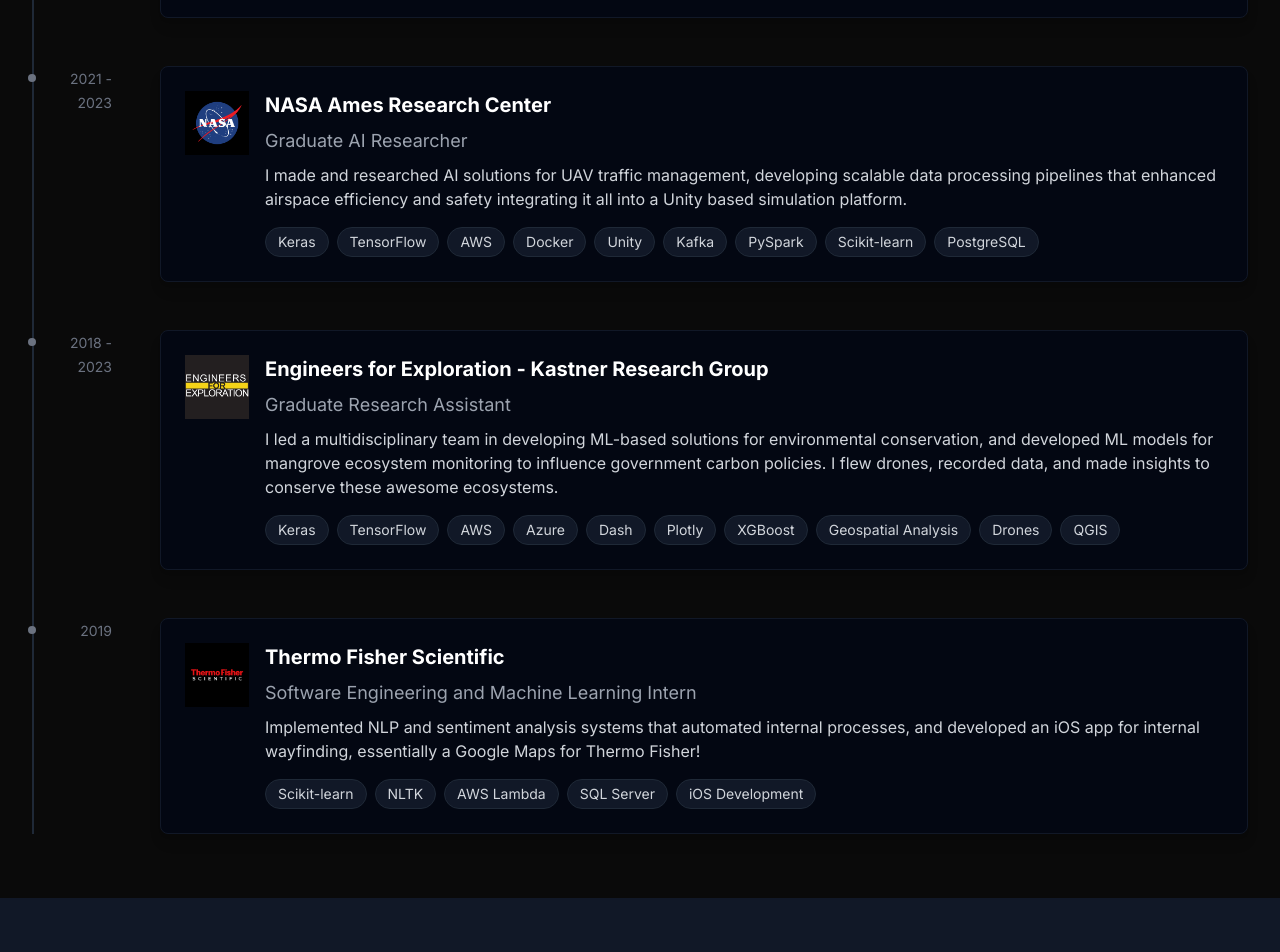
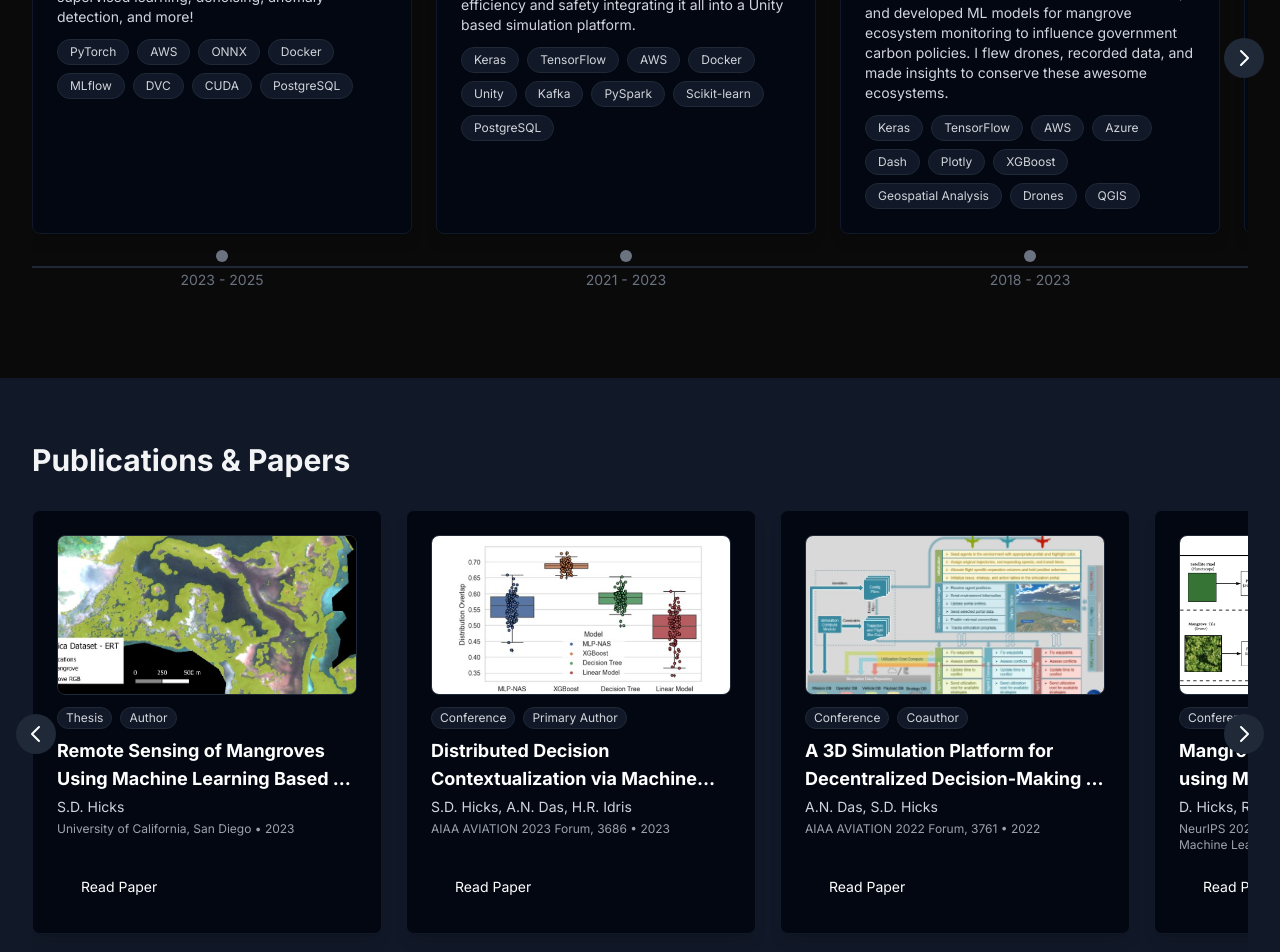
Before and after one commit to dillhicks/dillhicks.github.io, a Next.js app: page / in a window 1280 px wide. Shown: the part 1480-2432 px from the top of the page. Built offline with nearby package versions, Linux system fonts and the light colour scheme.

Commit message:
Improve experience and publications section Add email button Update colors for about me section

```diff
--- a/src/app/globals.css
+++ b/src/app/globals.css
@@ -70,4 +70,13 @@ body {
   .tech-tag {
     @apply px-3 py-1 text-sm rounded-full bg-gray-900 text-gray-300 border border-gray-800;
   }
+
+  .scrollbar-hide {
+    -ms-overflow-style: none;  /* IE and Edge */
+    scrollbar-width: none;  /* Firefox */
+  }
+
+  .scrollbar-hide::-webkit-scrollbar {
+    display: none;  /* Chrome, Safari and Opera */
+  }
 }
--- a/src/app/page.tsx
+++ b/src/app/page.tsx
@@ -5,6 +5,8 @@ import ExperienceItem from '@/components/ExperienceItem'
 import PublicationCard from '@/components/PublicationCard'
 import ContactLinks from '@/components/ContactForm'
 import AnimatedSection from '@/components/AnimatedSection'
+import PublicationsSection from '@/components/PublicationsSection'
+import ExperienceSection from '@/components/ExperienceSection'
 
 export default function Home() {
   const projects = [
@@ -124,30 +126,12 @@ export default function Home() {
 
       {/* Experience Section */}
       <AnimatedSection>
-        <section id="experience" className="py-16 px-4 sm:px-6 lg:px-8">
-          <div className="max-w-7xl mx-auto">
-            <h2 className="text-3xl font-bold text-gray-100 mb-12">Experience</h2>
-            <div className="relative">
-              {experiences.map((experience, index) => (
-                <ExperienceItem key={index} {...experience} />
-              ))}
-            </div>
-          </div>
-        </section>
+        <ExperienceSection experiences={experiences} />
       </AnimatedSection>
 
       {/* Publications Section */}
       <AnimatedSection>
-        <section id="publications" className="py-16 px-4 sm:px-6 lg:px-8 section-bg">
-          <div className="max-w-7xl mx-auto">
-            <h2 className="text-3xl font-bold text-gray-100 mb-8">Publications & Papers</h2>
-            <div className="grid grid-cols-1 md:grid-cols-2 gap-8">
-              {publications.map((publication, index) => (
-                <PublicationCard key={index} {...publication} />
-              ))}
-            </div>
-          </div>
-        </section>
+        <PublicationsSection publications={publications} />
       </AnimatedSection>
 
       {/* About Section */}
@@ -160,11 +144,11 @@ export default function Home() {
             <div className="grid grid-cols-1 md:grid-cols-3 gap-8 mb-12">
               {/* Left Column - Education */}
               <div className="bg-gray-800 p-6 rounded-lg transition-all duration-300 transform hover:scale-105 hover:shadow-lg hover:shadow-gray-900/50">
-                <h3 className="text-xl font-semibold text-blue-400 mb-6 transition-colors duration-300 hover:text-blue-300">Education</h3>
+                <h3 className="text-xl font-semibold text-gray-50 mb-6 transition-colors duration-300 hover:text-gray-100">Education</h3>
                 <div className="space-y-8">
                   <div>
-                    <p className="text-white font-medium">University of California, San Diego</p>
-                    <p className="text-emerald-300">M.S. in Machine Learning and Data Science</p>
+                    <p className="text-gray-50 font-medium">University of California, San Diego</p>
+                    <p className="text-gray-200">M.S. in Machine Learning and Data Science</p>
                     <p className="text-gray-400 text-sm mb-3">2021 - 2023</p>
                     <div className="pl-4 border-l-2 border-gray-700 space-y-2">
                       <p className="text-gray-300 text-sm">
@@ -173,8 +157,8 @@ export default function Home() {
                     </div>
                   </div>
                   <div>
-                    <p className="text-white font-medium">University of California, San Diego</p>
-                    <p className="text-emerald-300">B.S. in Electrical Engineering</p>
+                    <p className="text-gray-50 font-medium">University of California, San Diego</p>
+                    <p className="text-gray-200">B.S. in Electrical Engineering</p>
                     <p className="text-gray-400 text-sm mb-3">2017 - 2021</p>
                     <div className="pl-4 border-l-2 border-gray-700 space-y-2">
                       <p className="text-gray-300 text-sm">
@@ -205,56 +189,56 @@ export default function Home() {
               {/* Right Column - Expertise and Interests */}
               <div className="space-y-8">
                 <div className="bg-gray-800 p-6 rounded-lg transition-all duration-300 transform hover:scale-105 hover:shadow-lg hover:shadow-gray-900/50">
-                  <h3 className="text-xl font-semibold text-blue-400 mb-4 transition-colors duration-300 hover:text-blue-300">Expertise</h3>
+                  <h3 className="text-xl font-semibold text-gray-50 mb-4 transition-colors duration-300 hover:text-gray-100">Expertise</h3>
                   <ul className="space-y-3 text-gray-200">
                     <li className="flex items-center transition-all duration-300 transform hover:translate-x-2">
-                      <span className="text-emerald-400 mr-2">•</span>
+                      <span className="text-gray-400 mr-2">•</span>
                       Deep Learning
                     </li>
                     <li className="flex items-center transition-all duration-300 transform hover:translate-x-2">
-                      <span className="text-emerald-400 mr-2">•</span>
+                      <span className="text-gray-400 mr-2">•</span>
                       Computer Vision
                     </li>
                     <li className="flex items-center transition-all duration-300 transform hover:translate-x-2">
-                      <span className="text-emerald-400 mr-2">•</span>
+                      <span className="text-gray-400 mr-2">•</span>
                       NLP
                     </li>
                     <li className="flex items-center transition-all duration-300 transform hover:translate-x-2">
-                      <span className="text-emerald-400 mr-2">•</span>
+                      <span className="text-gray-400 mr-2">•</span>
                       Cloud Computing
                     </li>
                     <li className="flex items-center transition-all duration-300 transform hover:translate-x-2">
-                      <span className="text-emerald-400 mr-2">•</span>
+                      <span className="text-gray-400 mr-2">•</span>
                       Geospatial Analysis
                     </li>
                   </ul>
                 </div>
 
                 <div className="bg-gray-800 p-6 rounded-lg transition-all duration-300 transform hover:scale-105 hover:shadow-lg hover:shadow-gray-900/50">
-                  <h3 className="text-xl font-semibold text-blue-400 mb-4 transition-colors duration-300 hover:text-blue-300">Personal Interests</h3>
+                  <h3 className="text-xl font-semibold text-gray-50 mb-4 transition-colors duration-300 hover:text-gray-100">Personal Interests</h3>
                   <ul className="space-y-3 text-gray-200">
                     <li className="flex items-center transition-all duration-300 transform hover:translate-x-2">
-                      <span className="text-emerald-400 mr-2">•</span>
+                      <span className="text-gray-400 mr-2">•</span>
                       Rock Climbing
                     </li>
                     <li className="flex items-center transition-all duration-300 transform hover:translate-x-2">
-                      <span className="text-emerald-400 mr-2">•</span>
+                      <span className="text-gray-400 mr-2">•</span>
                       Hiking
                     </li>
                     <li className="flex items-center transition-all duration-300 transform hover:translate-x-2">
-                      <span className="text-emerald-400 mr-2">•</span>
+                      <span className="text-gray-400 mr-2">•</span>
                       Backpacking
                     </li>
                     <li className="flex items-center transition-all duration-300 transform hover:translate-x-2">
-                      <span className="text-emerald-400 mr-2">•</span>
+                      <span className="text-gray-400 mr-2">•</span>
                       Snowboarding
                     </li>
                     <li className="flex items-center transition-all duration-300 transform hover:translate-x-2">
-                      <span className="text-emerald-400 mr-2">•</span>
+                      <span className="text-gray-400 mr-2">•</span>
                       Gaming
                     </li>
                     <li className="flex items-center transition-all duration-300 transform hover:translate-x-2">
-                      <span className="text-emerald-400 mr-2">•</span>
+                      <span className="text-gray-400 mr-2">•</span>
                       Photography
                     </li>
                   </ul>
@@ -267,7 +251,6 @@ export default function Home() {
               <p className="text-gray-200 text-lg leading-relaxed">
                 I am a passionate Machine Learning Engineer with expertise in the AI space. I love engineering cool systems that solve real-world problems and improve people's lives!
               </p>
-
             </div>
           </div>
         </section>
--- /dev/null
+++ b/src/components/ExperienceSection.tsx
@@ -0,0 +1,130 @@
+'use client'
+
+import Image from 'next/image'
+import { useEffect, useState } from 'react'
+
+interface Experience {
+  company: string
+  position: string
+  period: string
+  summary: string
+  technologies: string[]
+  logoUrl: string
+}
+
+interface ExperienceSectionProps {
+  experiences: Experience[]
+}
+
+export default function ExperienceSection({ experiences }: ExperienceSectionProps) {
+  const [showLeftButton, setShowLeftButton] = useState(false)
+  const [showRightButton, setShowRightButton] = useState(true)
+
+  useEffect(() => {
+    const container = document.querySelector('#experience .scrollbar-hide')
+    if (!container) return
+
+    const updateButtonVisibility = () => {
+      setShowLeftButton(container.scrollLeft > 0)
+      setShowRightButton(
+        container.scrollLeft < container.scrollWidth - container.clientWidth - 10
+      )
+    }
+
+    container.addEventListener('scroll', updateButtonVisibility)
+    updateButtonVisibility() // Initial check
+
+    return () => {
+      container.removeEventListener('scroll', updateButtonVisibility)
+    }
+  }, [])
+
+  return (
+    <section id="experience" className="py-16 px-4 sm:px-6 lg:px-8">
+      <div className="max-w-7xl mx-auto">
+        <h2 className="text-3xl font-bold text-gray-100 mb-12">Experience</h2>
+        <div className="relative">
+          <div className="flex overflow-x-auto gap-6 pb-6 scrollbar-hide">
+            {experiences.map((experience, index) => (
+              <div key={index} className="flex-none w-[380px] flex flex-col">
+                <div className="card flex-1">
+                  <div className="flex gap-4">
+                    <div className="w-16 h-16 relative flex-shrink-0">
+                      <Image
+                        src={experience.logoUrl}
+                        alt={`${experience.company} logo`}
+                        fill
+                        className="object-contain"
+                      />
+                    </div>
+                    <div className="flex-1 min-w-0">
+                      <h3 className="text-xl font-bold text-white mb-1">{experience.company}</h3>
+                      <p className="text-lg text-gray-400 mb-1">{experience.position}</p>
+                    </div>
+                  </div>
+                  <div className="mt-4">
+                    <p className="text-gray-300 mb-3 text-sm">{experience.summary}</p>
+                    <div className="flex flex-wrap gap-2">
+                      {experience.technologies.map((tech, index) => (
+                        <span
+                          key={index}
+                          className="tech-tag text-xs"
+                        >
+                          {tech}
+                        </span>
+                      ))}
+                    </div>
+                  </div>
+                </div>
+                {/* Timeline dot and date */}
+                <div className="flex flex-col items-center mt-4 relative">
+                  <div className="w-3 h-3 rounded-full bg-gray-500 mb-2 z-10" />
+                  <span className="text-sm text-gray-500 whitespace-nowrap">{experience.period}</span>
+                </div>
+              </div>
+            ))}
+          </div>
+
+          {/* Horizontal timeline line */}
+          <div className="absolute left-0 right-0 top-[calc(100%-3rem)] h-0.5 bg-gray-800" />
+
+          {/* Navigation buttons */}
+          {showLeftButton && (
+            <div className="absolute left-0 top-1/2 -translate-y-1/2 -translate-x-4">
+              <button
+                onClick={() => {
+                  const container = document.querySelector('#experience .scrollbar-hide');
+                  if (container) {
+                    container.scrollBy({ left: -450, behavior: 'smooth' });
+                  }
+                }}
+                className="p-2 rounded-full bg-gray-800 text-white hover:bg-gray-700 transition-colors duration-300"
+              >
+                <svg xmlns="http://www.w3.org/2000/svg" className="h-6 w-6" fill="none" viewBox="0 0 24 24" stroke="currentColor">
+                  <path strokeLinecap="round" strokeLinejoin="round" strokeWidth={2} d="M15 19l-7-7 7-7" />
+                </svg>
+              </button>
+            </div>
+          )}
+          {showRightButton && (
+            <div className="absolute right-0 top-1/2 -translate-y-1/2 translate-x-4">
+              <button
+                onClick={() => {
+                  const container = document.querySelector('#experience .scrollbar-hide');
+                  if (container) {
+                    container.scrollBy({ left: 450, behavior: 'smooth' });
+                  }
+                }}
+                className="p-2 rounded-full bg-gray-800 text-white hover:bg-gray-700 transition-colors duration-300"
+              >
+                <svg xmlns="http://www.w3.org/2000/svg" className="h-6 w-6" fill="none" viewBox="0 0 24 24" stroke="currentColor">
+                  <path strokeLinecap="round" strokeLinejoin="round" strokeWidth={2} d="M9 5l7 7-7 7" />
+                </svg>
+              </button>
+            </div>
+          )}
+        </div>
+      </div>
+    </section>
+  )
+}
--- a/src/components/PublicationCard.tsx
+++ b/src/components/PublicationCard.tsx
@@ -22,8 +22,8 @@ export default function PublicationCard({
   paperUrl,
 }: PublicationCardProps) {
   return (
-    <div className="card">
-      <div className="relative h-48 mb-4 rounded-lg overflow-hidden border border-gray-800">
+    <div className="card h-full flex flex-col">
+      <div className="relative h-40 mb-3 rounded-lg overflow-hidden border border-gray-800">
         <Image
           src={imageUrl}
           alt={title}
@@ -32,22 +32,22 @@ export default function PublicationCard({
         />
       </div>
       <div className="flex items-center gap-2 mb-2">
-        <span className="px-3 py-1 text-sm rounded-full bg-gray-900 text-gray-300 border border-gray-800">
-          {type === 'conference' ? 'Conference Paper' : 'Thesis'}
+        <span className="px-2 py-0.5 text-xs rounded-full bg-gray-900 text-gray-300 border border-gray-800">
+          {type === 'conference' ? 'Conference' : 'Thesis'}
         </span>
-        <span className="px-3 py-1 text-sm rounded-full bg-gray-900 text-gray-300 border border-gray-800">
+        <span className="px-2 py-0.5 text-xs rounded-full bg-gray-900 text-gray-300 border border-gray-800">
           {role}
         </span>
       </div>
-      <h3 className="text-xl font-bold text-white mb-2">{title}</h3>
-      <p className="text-gray-300 mb-2">{authors}</p>
-      <p className="text-gray-400 mb-4">{venue} • {year}</p>
+      <h3 className="text-lg font-bold text-white mb-1 line-clamp-2">{title}</h3>
+      <p className="text-sm text-gray-300 mb-1 line-clamp-1">{authors}</p>
+      <p className="text-xs text-gray-400 mb-3">{venue} • {year}</p>
       {paperUrl && (
         <a
           href={paperUrl}
           target="_blank"
           rel="noopener noreferrer"
-          className="btn-secondary"
+          className="btn-secondary text-sm mt-auto"
         >
           Read Paper
         </a>
--- /dev/null
+++ b/src/components/PublicationsSection.tsx
@@ -0,0 +1,67 @@
+'use client'
+
+import PublicationCard from './PublicationCard'
+
+interface Publication {
+  title: string
+  authors: string
+  venue: string
+  year: string
+  type: 'conference' | 'thesis'
+  role: string
+  imageUrl: string
+  paperUrl?: string
+}
+
+interface PublicationsSectionProps {
+  publications: Publication[]
+}
+
+export default function PublicationsSection({ publications }: PublicationsSectionProps) {
+  return (
+    <section id="publications" className="py-16 px-4 sm:px-6 lg:px-8 section-bg">
+      <div className="max-w-7xl mx-auto">
+        <h2 className="text-3xl font-bold text-gray-100 mb-8">Publications & Papers</h2>
+        <div className="relative">
+          <div className="flex overflow-x-auto gap-6 pb-6 scrollbar-hide">
+            {publications.map((publication, index) => (
+              <div key={index} className="flex-none w-[350px]">
+                <PublicationCard {...publication} />
+              </div>
+            ))}
+          </div>
+          <div className="absolute left-0 top-1/2 -translate-y-1/2 -translate-x-4">
+            <button
+              onClick={() => {
+                const container = document.querySelector('#publications .scrollbar-hide');
+                if (container) {
+                  container.scrollBy({ left: -400, behavior: 'smooth' });
+                }
+              }}
+              className="p-2 rounded-full bg-gray-800 text-white hover:bg-gray-700 transition-colors duration-300"
+            >
+              <svg xmlns="http://www.w3.org/2000/svg" className="h-6 w-6" fill="none" viewBox="0 0 24 24" stroke="currentColor">
+                <path strokeLinecap="round" strokeLinejoin="round" strokeWidth={2} d="M15 19l-7-7 7-7" />
+              </svg>
+            </button>
+          </div>
+          <div className="absolute right-0 top-1/2 -translate-y-1/2 translate-x-4">
+            <button
+              onClick={() => {
+                const container = document.querySelector('#publications .scrollbar-hide');
+                if (container) {
+                  container.scrollBy({ left: 400, behavior: 'smooth' });
+                }
+              }}
+              className="p-2 rounded-full bg-gray-800 text-white hover:bg-gray-700 transition-colors duration-300"
+            >
+              <svg xmlns="http://www.w3.org/2000/svg" className="h-6 w-6" fill="none" viewBox="0 0 24 24" stroke="currentColor">
+                <path strokeLinecap="round" strokeLinejoin="round" strokeWidth={2} d="M9 5l7 7-7 7" />
+              </svg>
+            </button>
+          </div>
+        </div>
+      </div>
+    </section>
+  )
+}
```
Also changed, not shown: src/components/ContactForm.tsx (+21 -7 lines).
